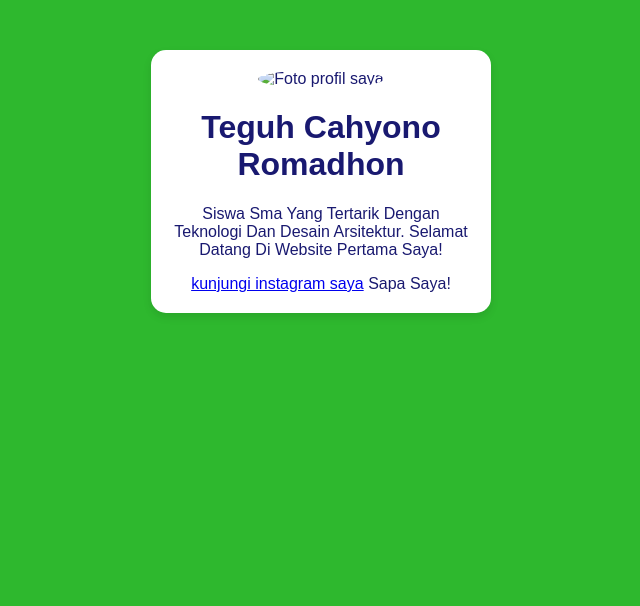
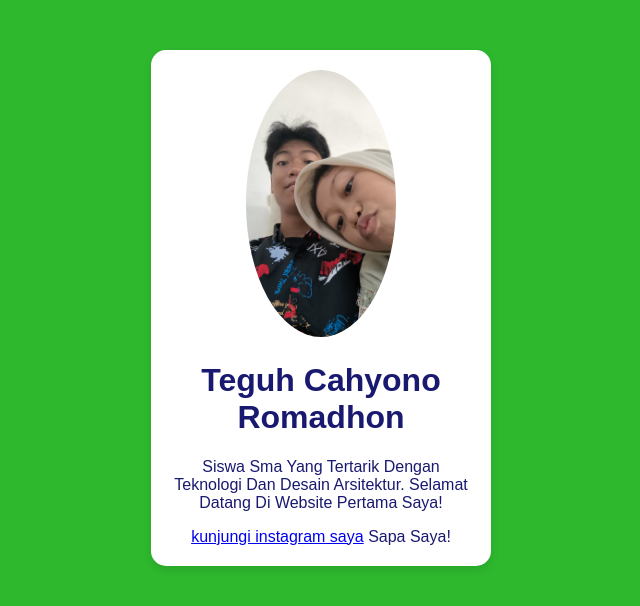
Before and after one commit to teguhbaik-prog/pelatihanTIK, a plain HTML site: page index.html in a window 1280 px wide. Shown: the whole page, without its empty margins (319-959 px from the left). Drawn offline with Linux system fonts and the light colour scheme; a script that the page names is missing.

Commit message:
Update index.html

```diff
--- a/index.html
+++ b/index.html
@@ -6,7 +6,7 @@
 </head>
 <body>
       <div class="kartu-profil">
-      <img src="foto-profil.jpg" alt="Foto profil saya">
+      <img src="fotbar bareng silfia.jpg" alt="Foto profil saya">
       <h1>Teguh Cahyono Romadhon</h1>
       <p>Siswa Sma Yang Tertarik Dengan Teknologi Dan Desain Arsitektur. Selamat Datang Di Website Pertama Saya!</p>
       <a href="https://www.instagram.com/teguh_1980_">kunjungi instagram saya</a>
```
